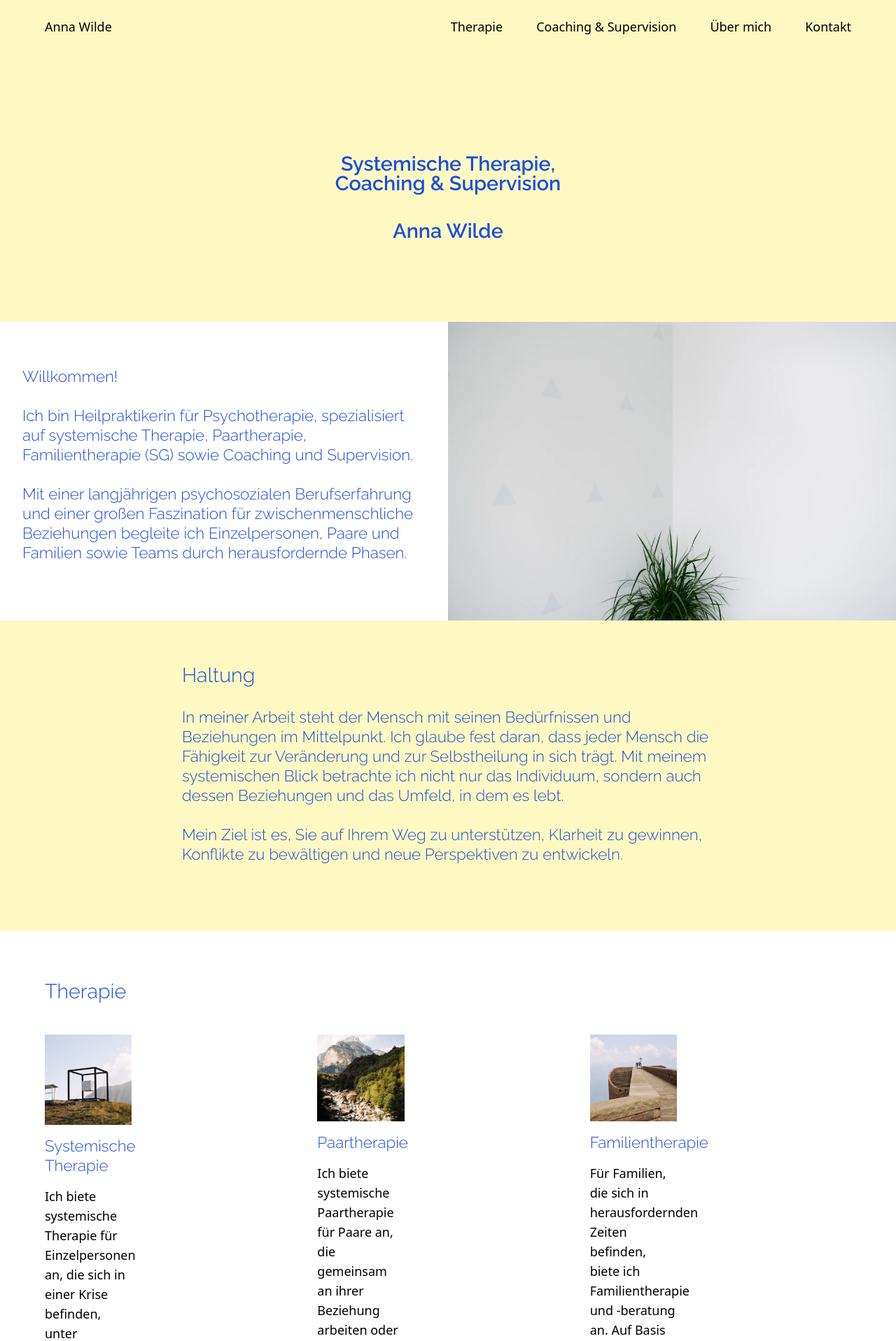
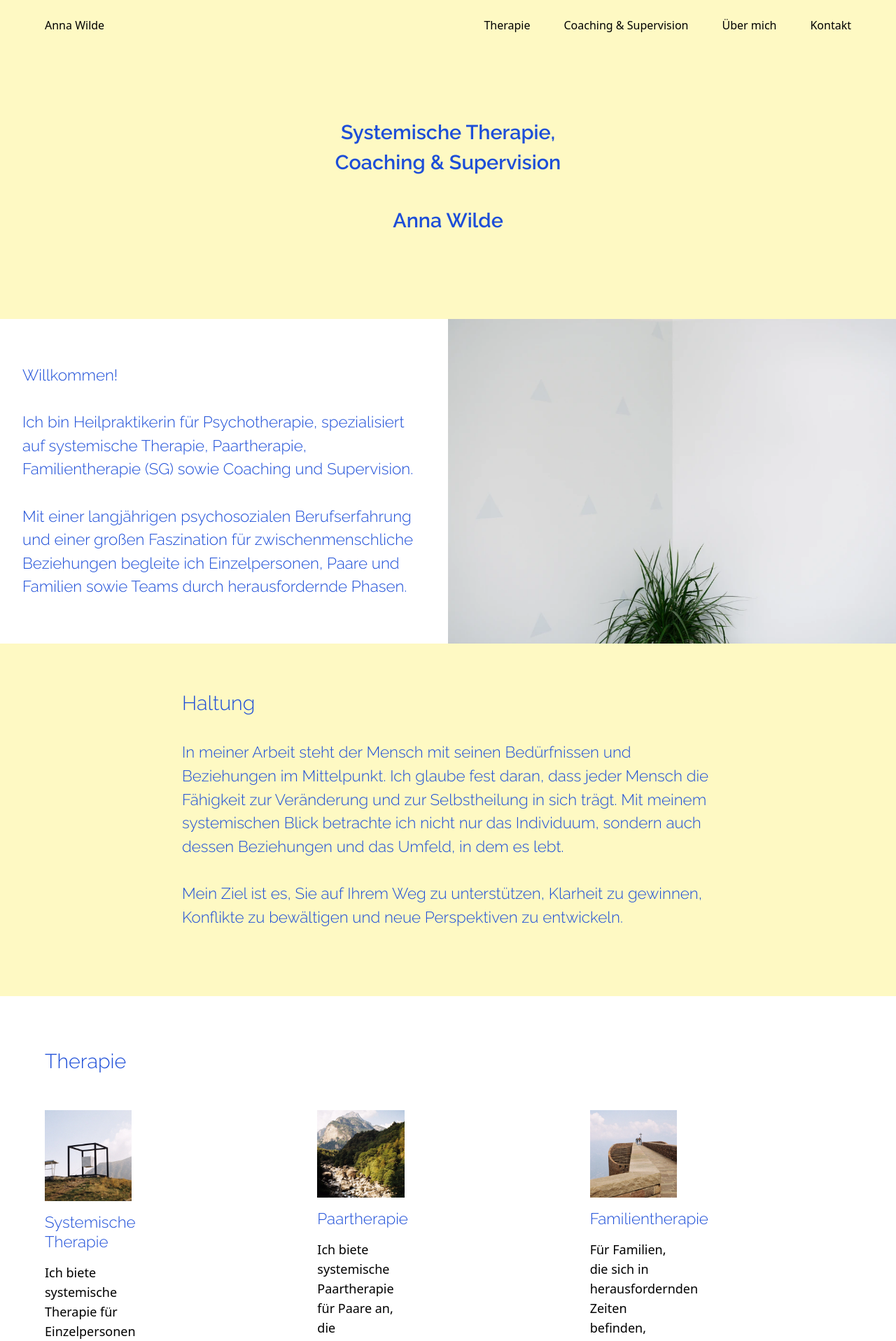
Before and after one commit to mingness/anna-wilde.github.io, a Jekyll site: the page built from index.html, in a window 1280 px wide. Shown: the top 1917 px of the page at 70% size. Built offline with Jekyll 4.4.1, drawn with Linux system fonts in a browser that asks for light colours.

Commit message:
spacing for header; tweak normal text

```diff
--- a/_includes/coaching.html
+++ b/_includes/coaching.html
@@ -5,7 +5,7 @@
         <h2 class="text-blue-anna"><a name="coaching"></a>Coaching & Supervision</h2>
     </header>
 
-    <div class="flex flex-col md:flex-row justify-items-stretch gap-8">
+    <div class="flex flex-col md:flex-row justify-items-stretch gap-8 text-lg">
         <div class="my-4 sm:w-1/2">
             <h3 class="my-4 text-blue-anna">Coaching</h3>
             Mein Coaching-Angebot richtet sich an Fach- und Führungskräfte sowie Teams, die professionelle
--- a/_includes/therapie.html
+++ b/_includes/therapie.html
@@ -5,7 +5,7 @@
         <h2 class="text-blue-anna"><a name="therapie"></a>Therapie</h2>
     </header>
 
-    <div class="grid grid-flow-row sm:grid-cols-2 lg:grid-cols-3 gap-4">
+    <div class="grid grid-flow-row sm:grid-cols-2 lg:grid-cols-3 gap-4 text-lg">
         <div class="my-4 w-full sm:w-1/2 md:w-1/3">
             <img src="/assets/img/systemische-therapie.webp" class="w-full">
             <h3 class="my-4 text-blue-anna">Systemische Therapie</h3>
--- a/_layouts/default.html
+++ b/_layouts/default.html
@@ -13,7 +13,7 @@
   <meta name="viewport" content="width=device-width, initial-scale=1">
 </head>
 
-<body class="font-extralight text-lg">
+<body class="font-extralight">
 
   <div class="flex flex-col w-full gap-0">
     {% include navigation.html %}
--- a/assets/css/styles.css
+++ b/assets/css/styles.css
@@ -738,12 +738,29 @@
   padding-bottom: 4rem;
 }
 
+.py-24{
+  padding-top: 6rem;
+  padding-bottom: 6rem;
+}
+
 .pb-24{
   padding-bottom: 6rem;
 }
 
 .pt-36{
   padding-top: 9rem;
+}
+
+.pb-32{
+  padding-bottom: 8rem;
+}
+
+.pb-36{
+  padding-bottom: 9rem;
+}
+
+.pt-24{
+  padding-top: 6rem;
 }
 
 .text-center{
--- a/index.html
+++ b/index.html
@@ -3,10 +3,10 @@
 description: Webseite von Anna Wilde, Heilpraktikerin
 ---
 <header class="h-96">
-  <div class="pt-36 pb-24 px-4 text-center text-blue-anna bg-yellow-anna">
+  <div class="py-24 px-4 text-center text-blue-anna bg-yellow-anna">
     <h1>Systemische Therapie,<br>
       Coaching & Supervision</h1>
-    <h1 class="mt-4">Anna Wilde</h1>
+    <h1>Anna Wilde</h1>
   </div>
 </header>
 
```
